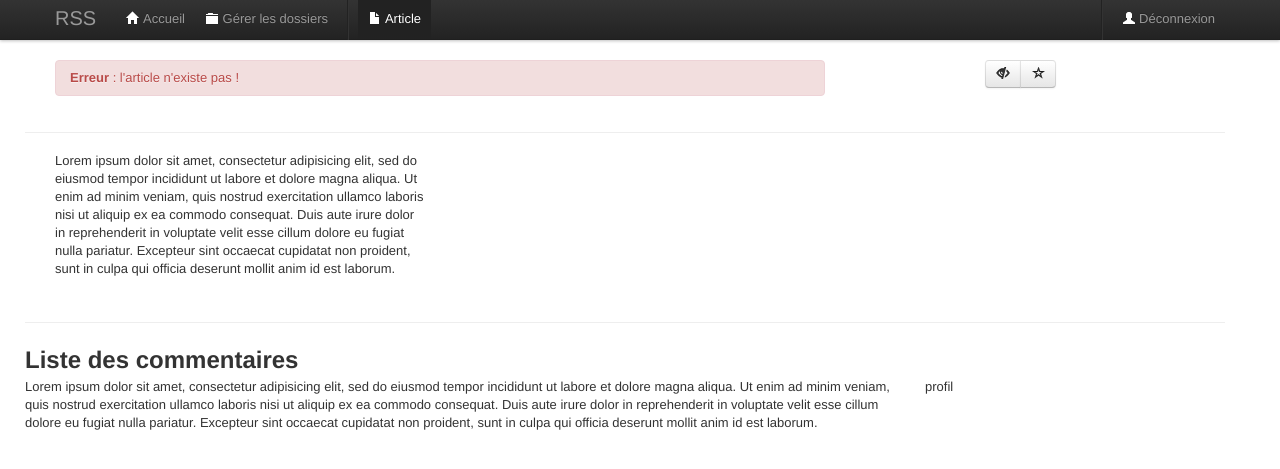
After one commit to googlecode-mirror/msgr, a PHP site: the page made by pokemon/app/views/rss/article.php in a window 1280 px wide. The commit adds this page. Shown: the top 469 px of the page. Run offline with PHP 8.4, Linux system fonts and the light colour scheme; the template is opened without the code that fills it, so the values that code supplies are empty.

Commit message:
Creation d'une vue specifique a un article

```diff
--- a/pokemon/app/controllers/rss/rss.php
+++ b/pokemon/app/controllers/rss/rss.php
@@ -36,9 +36,7 @@ class RssController extends BaseController {
 	}
 
 	public function article($route) {
-		$params = array(
-			'article_id' => $route[0]
-		);
+		$params = $this->getConnectionWrapper()->getArticleById($this->session_get("user_id", null), $route[0]);
 		$this->render_view('article', $params);
 	}
 
--- /dev/null
+++ b/pokemon/app/views/rss/article.php
@@ -0,0 +1,101 @@
+<?php render_partial("header", null); ?>
+
+<div class="navbar navbar-fixed-top">
+    <div class="navbar-inner">
+        <div class="container">
+            <a class="btn btn-navbar" data-toggle="collapse" data-target=".nav-collapse">
+                <span class="icon-bar"></span>
+                <span class="icon-bar"></span>
+                <span class="icon-bar"></span>
+            </a>
+            <a class="brand" href="#">RSS</a>
+            <div class="nav-collapse">
+                <ul class="nav">
+ 	                <li class=""><a href="/pokemon/rss/listing"><i class="icon-home icon-white"></i> Accueil</a></li>
+ 	                <li class=""><a href="/pokemon/rss/folders"><i class="icon-folder-close icon-white"></i> Gérer les dossiers</a></li>
+                    <li class="divider-vertical"></li>
+                    <li class="active"><a href="#"><i class="icon-file icon-white"></i> Article</a></li>
+                </ul>
+            </div>
+
+        <ul class="nav pull-right">
+            <li class="divider-vertical"></li>
+            <li><a href="/pokemon/rss/logout"><i class="icon-user icon-white"></i> Déconnexion</a></li>
+          </ul>
+
+        </div>
+    </div>
+</div>
+
+<div class="container">
+    <div class="row">
+        <div class="span8" id="article">
+            <?php if (empty($params)) {?>
+                <div class="alert alert-error fade in">
+                    <strong>Erreur</strong> : l'article n'existe pas !
+                </div>
+            <?php } else { ?>
+                <h1><a href="<?php echo $params['url']; ?>"><?php echo $params['titre']; ?></a></h1>
+
+            <?php } ?>
+        </div>
+
+        <div class="span4">
+            <div id="actions" class="span2 offset1 btn-group">
+                <button class="btn">
+                    <i class="<?php echo ($params['lu']) ? 'icon-eye-open' : 'icon-eye-close' ; ?>"></i>
+                </button>
+                <button class="btn">
+                    <i class="<?php echo ($params['favori']) ? 'icon-start' : 'icon-star-empty' ; ?>"></i>
+                </button>
+            </div>
+        </div>
+    </div>
+
+    <div class="row">
+        <hr />
+        <!-- $params[id] = id du flux
+                'lu' => filter_var($row['lu'], FILTER_VALIDATE_BOOLEAN),
+                'favori' => filter_var($row['favori'], FILTER_VALIDATE_BOOLEAN),
+                'date' => $row['date'],
+                'tags' => array()
+        -->
+        <div class="span8">
+            <?php echo $params['contenu']; ?>
+        </div>
+
+        <div class="span4">
+            <div>
+                Lorem ipsum dolor sit amet, consectetur adipisicing elit, sed do eiusmod
+                tempor incididunt ut labore et dolore magna aliqua. Ut enim ad minim veniam,
+                quis nostrud exercitation ullamco laboris nisi ut aliquip ex ea commodo
+                consequat. Duis aute irure dolor in reprehenderit in voluptate velit esse
+                cillum dolore eu fugiat nulla pariatur. Excepteur sint occaecat cupidatat non
+                proident, sunt in culpa qui officia deserunt mollit anim id est laborum.
+            </div>
+        </div>
+    </div>
+
+    <div class="row" id="commentaires">
+        <hr />
+        <h2>Liste des commentaires</h2>
+
+        <!-- A répéter pour chaque commentaire -->
+        <div class="row">
+            <div class="span9">
+                Lorem ipsum dolor sit amet, consectetur adipisicing elit, sed do eiusmod
+                tempor incididunt ut labore et dolore magna aliqua. Ut enim ad minim veniam,
+                quis nostrud exercitation ullamco laboris nisi ut aliquip ex ea commodo
+                consequat. Duis aute irure dolor in reprehenderit in voluptate velit esse
+                cillum dolore eu fugiat nulla pariatur. Excepteur sint occaecat cupidatat non
+                proident, sunt in culpa qui officia deserunt mollit anim id est laborum.
+            </div>
+
+            <div class="span3">
+                profil
+            </div>
+        </div>
+</div>
+
+<?php render_partial("footer", null); ?>
+<script src="/pokemon/static/javascript/article.js"></script>
--- a/pokemon/app/views/rss/folders.php
+++ b/pokemon/app/views/rss/folders.php
@@ -11,8 +11,8 @@
             <a class="brand" href="#">RSS</a>
             <div class="nav-collapse">
                 <ul class="nav">
-                    <li><a href="listing"><i class="icon-home icon-white"></i> Accueil</a></li>
-                    <li class="active"><a href="folders"><i class="icon-folder-open icon-white"></i> Gérer les dossiers</a></li>
+                    <li><a href="/pokemon/rss/listing"><i class="icon-home icon-white"></i> Accueil</a></li>
+                    <li class="active"><a href="/pokemon/rss/folders"><i class="icon-folder-open icon-white"></i> Gérer les dossiers</a></li>
                 </ul>
             </div>
 
--- a/pokemon/app/views/rss/listing.php
+++ b/pokemon/app/views/rss/listing.php
@@ -11,8 +11,8 @@
             <a class="brand" href="#">RSS</a>
             <div class="nav-collapse">
                 <ul class="nav">
- 	                <li class="active"><a href="listing"><i class="icon-home icon-white"></i> Accueil</a></li>
- 	                <li class=""><a href="folders"><i class="icon-folder-close icon-white"></i> Gérer les dossiers</a></li>
+                    <li class="active"><a href="/pokemon/rss/listing"><i class="icon-home icon-white"></i> Accueil</a></li>
+                    <li class=""><a href="/pokemon/rss/folders"><i class="icon-folder-close icon-white"></i> Gérer les dossiers</a></li>
                 </ul>
             </div>
 
--- a/pokemon/static/css/style.css
+++ b/pokemon/static/css/style.css
@@ -35,3 +35,11 @@
 .article_properties {
     float: right;
 }
+
+/* Commentaires */
+#commentaires {
+    margin-top: 2em;
+}
+#actions {
+
+}
```
Also changed, not shown: pokemon/app/controllers/rss/ConnectionWrapper.php (+36 -0 lines), pokemon/static/javascript/listing.js (+0 -12 lines), pokemon/static/javascript/article.js (added).
